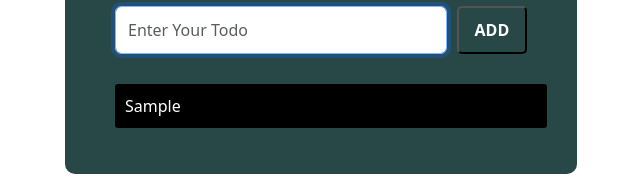
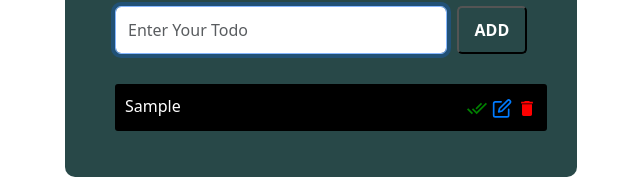
Before and after one commit to ajayrajaloor/ToDoList-React-App, a React (Create React App) app: page / in a window 1280 px wide. Both pictures are taken after typing "Sample" into the empty fields and a click on the button "ADD". Shown: the part 132-313 px from the top of the page, without its empty margins (319-959 px from the left). Built offline with nearby package versions, Linux system fonts and the light colour scheme.

Commit message:
delete done

```diff
--- a/src/Components/Todo.css
+++ b/src/Components/Todo.css
@@ -1,4 +1,4 @@
-.container{
+.container {
   width: 40%;
   margin-top: 50px;
   background-color: #012727d7;
@@ -6,19 +6,19 @@
   padding: 30px;
   border-radius: 10px;
 }
-h2{
+h2 {
   text-align: center;
   color: white;
 }
 
-.form-group{
+.form-group {
   display: flex;
   flex-direction: row;
   flex-shrink: 1;
   margin: 20px;
   width: auto;
 }
-button{
+button {
   margin-left: 10px;
   background-color: transparent;
   color: white;
@@ -28,10 +28,10 @@ button{
   font-weight: bold;
   cursor: pointer;
 }
-.list{
+.list {
   margin-top: 30px !important;
 }
-li{
+li {
   margin-bottom: 15px;
   margin-left: -12px;
   background-color: black !important;
@@ -41,3 +41,23 @@ li{
   border-radius: 3px;
   padding: 10px;
 }
+.list-items {
+  display: flex;
+}
+.list-items .list-item-list {
+  flex: 1;
+}
+.list-items .list-item-icons {
+  padding-left: 5px;
+  font-size: 25px;
+  cursor: pointer;
+}
+#complete {
+  color: green;
+}
+#edit {
+  color: #007bff;
+}
+#delete {
+  color: red;
+}
--- a/src/Components/Todo.js
+++ b/src/Components/Todo.js
@@ -1,47 +1,72 @@
-import React from 'react';
-import './Todo.css'
-import { useState, useRef, useEffect } from 'react';
-
+import React from "react";
+import "./Todo.css";
+import { useState, useRef, useEffect } from "react";
+import { IoMdDoneAll } from "react-icons/io";
+import { FiEdit } from "react-icons/fi";
+import { MdDelete } from "react-icons/md";
 
 function Todo() {
-    const [todo, setTodo] = useState('')
-    const [todos, setTodos] = useState([])
-
+  const [todo, setTodo] = useState("");
+  const [todos, setTodos] = useState([]);
 
   const handleSubmit = (e) => {
-        e.preventDefault()
+    e.preventDefault();
+  };
+
+  const addTodo = () => {
+    setTodos([...todos, {list:todo , id:Date.now()}]); //set as object while passing coz we need to pass id along with it to get certain todo
+    setTodo("");
+  };
+
+  const inputRef = useRef("null");
+
+  useEffect(() => {
+    inputRef.current.focus();
+  });
+
+  const onDelete = (id) =>{
+    setTodos(todos.filter((x) => x.id !== id));
   }
 
-    const addTodo = () => {
-        setTodos([...todos, todo])
-        setTodo('')
-    }
-
-    const inputRef = useRef('null')
-
-    useEffect(() => {
-        inputRef.current.focus()
-    })
-
   return (
-        <div className='container'>
+    <div className="container">
       <h2>TODO APP</h2>
-            <form className='form-group' onSubmit={handleSubmit}>
-                <input type="text" value={todo} ref={inputRef} placeholder='Enter Your Todo' className='form-control' onChange={(event) => setTodo(event.target.value)} />
+      <form className="form-group" onSubmit={handleSubmit}>
+        <input
+          type="text"
+          value={todo}
+          ref={inputRef}
+          placeholder="Enter Your Todo"
+          className="form-control"
+          onChange={(event) => setTodo(event.target.value)}
+        />
         <button onClick={addTodo}>ADD</button>
       </form>
-            <div className='list'>
+      <div className="list">
         <ul>
-                    {
-                        todos.map((to) => (
-                            <li>
-                                {to}
+          {todos.map((to) => (
+            <li className="list-items">
+              <div className="list-item-list"> {to.list}</div>
+              <span>
+                <IoMdDoneAll
+                  className="list-item-icons"
+                  id="complete"
+                  title="Complete"
+                />
+                <FiEdit className="list-item-icons" id="edit" title="Edit" />
+                <MdDelete
+                  className="list-item-icons"
+                  id="delete"
+                  title="Delete"
+                  onClick={() => onDelete(to.id)}
+                />
+              </span>
             </li>
           ))}
         </ul>
       </div>
     </div>
-    )
+  );
 }
 
-export default Todo
+export default Todo;
```
Lines whose indentation alone changed are shown as unchanged.
